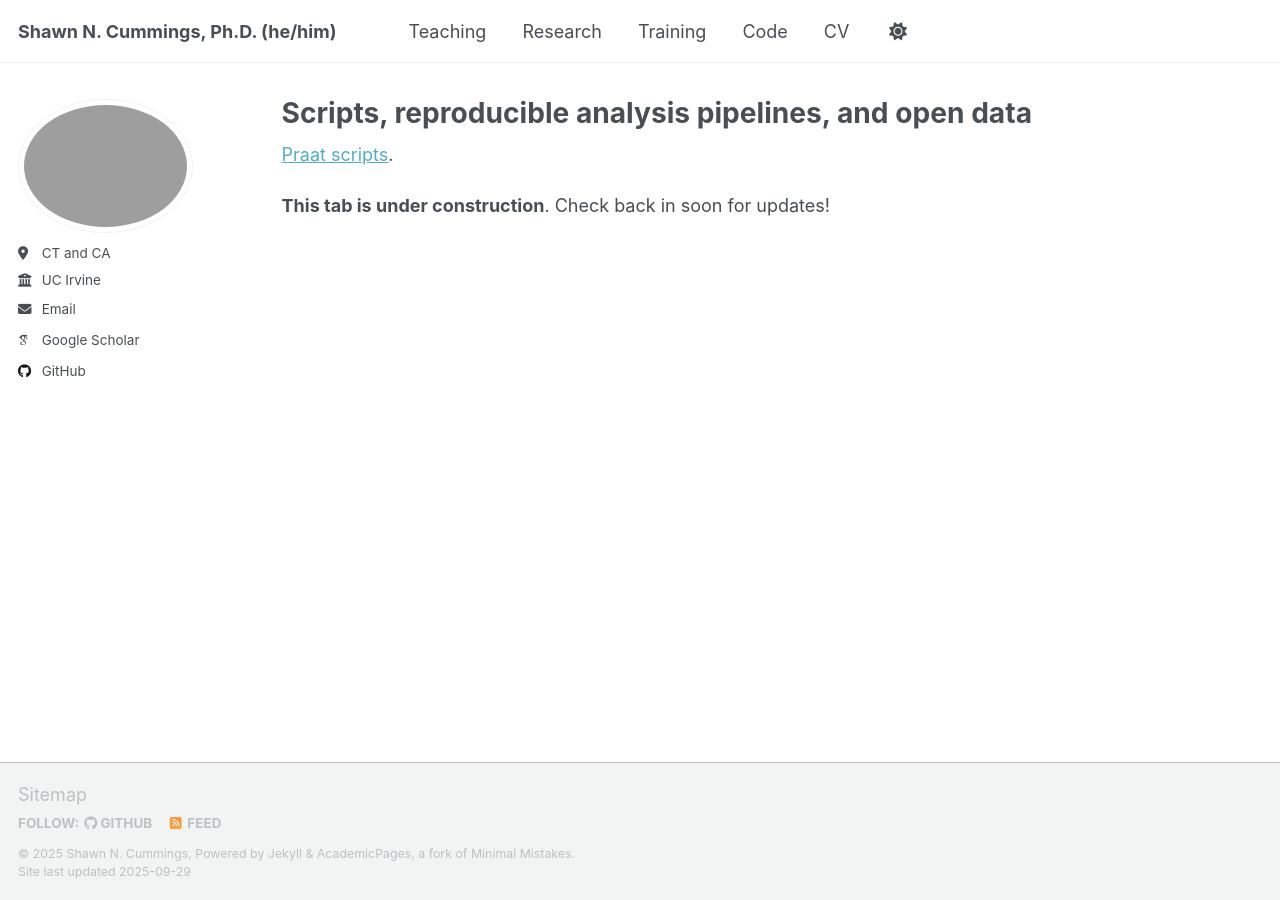
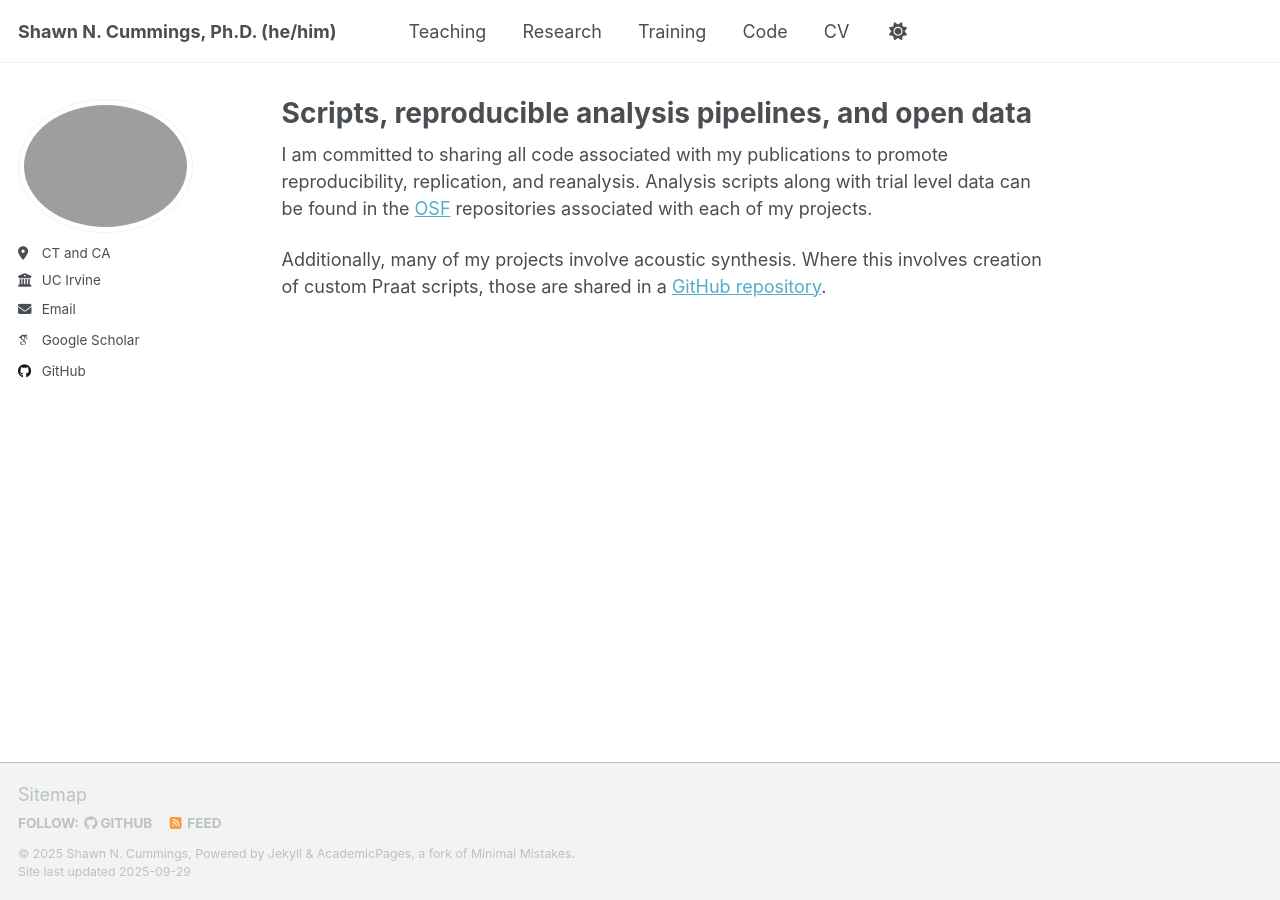
Before and after one commit to ShawnNCummings/ShawnNCummings.github.io, a Jekyll site: the page built from _pages/code.md, in a window 1280 px wide. Built offline with Jekyll 4.4.1, drawn with Linux system fonts in a browser that asks for light colours; some web fonts are replaced; a script that is not in the unit is left out.

Commit message:
General updates and cleaning

```diff
--- a/_pages/code.md
+++ b/_pages/code.md
@@ -4,6 +4,6 @@ title: "Scripts, reproducible analysis pipelines, and open data"
 author_profile: true
 ---
 
-[Praat scripts](https://github.com/ShawnNCummings/praatScripts).
+I am committed to sharing all code associated with my publications to promote reproducibility, replication, and reanalysis. Analysis scripts along with trial level data can be found in the [OSF](https://osf.io/92hk3/) repositories associated with each of my projects.
 
-**This tab is under construction**. Check back in soon for updates!
+Additionally, many of my projects involve acoustic synthesis. Where this involves creation of custom Praat scripts, those are shared in a [GitHub repository](https://github.com/ShawnNCummings/praatScripts).
```
Also changed, not shown: _pages/cv.md (+1 -1 lines), _pages/teaching.md (+1 -1 lines), 6 other files.
